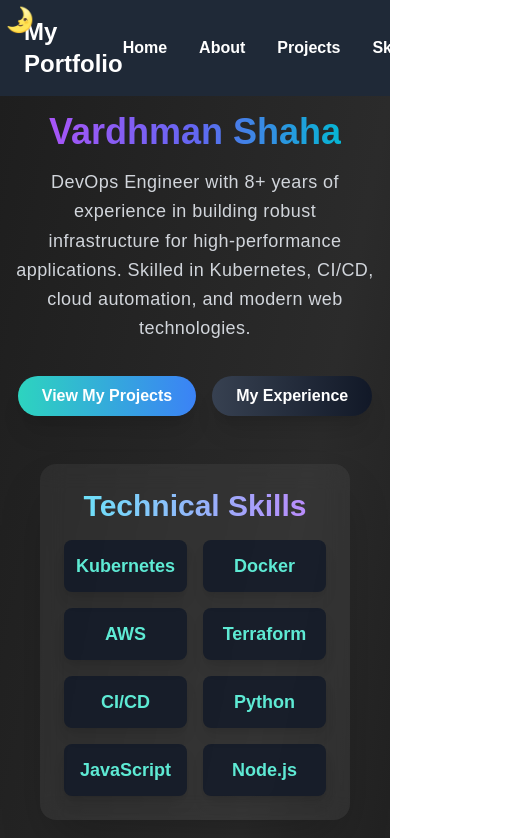
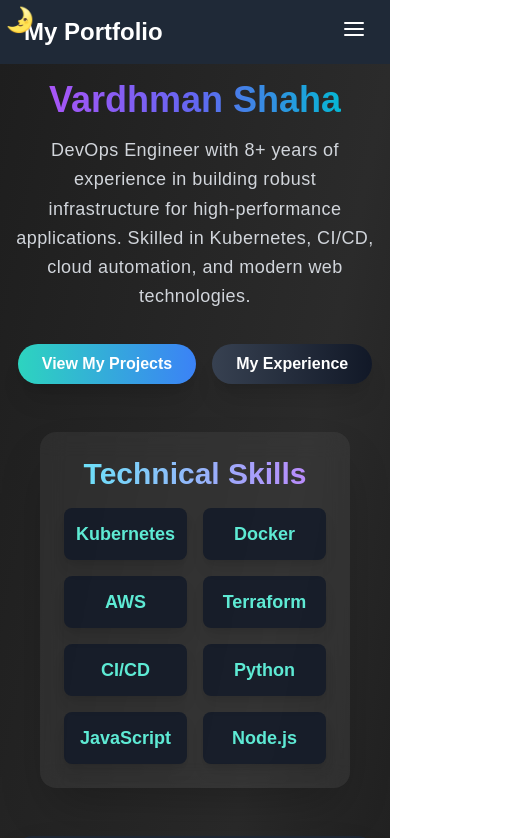
Before and after one commit to vardhman-shaha/portfolio-website, a Next.js app: page / in a window 390 px wide. Shown: the top 838 px of the page, 506 px wide, since content can reach past the window. Built offline with nearby package versions, Linux system fonts and the light colour scheme.

Commit message:
Updated Navbar code to fit for mobile view user

```diff
--- a/components/Navbar.tsx
+++ b/components/Navbar.tsx
@@ -2,6 +2,8 @@
 
 import Link from 'next/link';
 import { motion } from 'framer-motion';
+import { useState } from 'react';
+import { FiMenu, FiX } from 'react-icons/fi';
 
 const linkVariants = {
   initial: { opacity: 0, y: -10 },
@@ -10,6 +12,10 @@ const linkVariants = {
 };
 
 export default function Navbar() {
+  const [isOpen, setIsOpen] = useState(false);
+
+  const toggleMenu = () => setIsOpen(!isOpen);
+
   return (
     <nav className="flex items-center justify-between px-6 py-4 bg-gray-800 text-white">
       {/* Left Section - Logo */}
@@ -17,8 +23,15 @@ export default function Navbar() {
         <div className="text-2xl font-bold">My Portfolio</div>
       </div>
 
+      {/* Mobile Menu Toggle */}
+      <div className="sm:hidden">
+        <button onClick={toggleMenu} className="focus:outline-none">
+          {isOpen ? <FiX size={24} /> : <FiMenu size={24} />}
+        </button>
+      </div>
+
       {/* Center Section - Links */}
-      <div className="flex items-center space-x-8">
+      <div className={`flex-col sm:flex-row items-center space-y-4 sm:space-y-0 sm:space-x-8 sm:flex ${isOpen ? 'flex' : 'hidden'}`}>
         {["Home", "About", "Projects", "Skills", "Contact"].map((item, index) => (
           <motion.div
             key={item}
```
